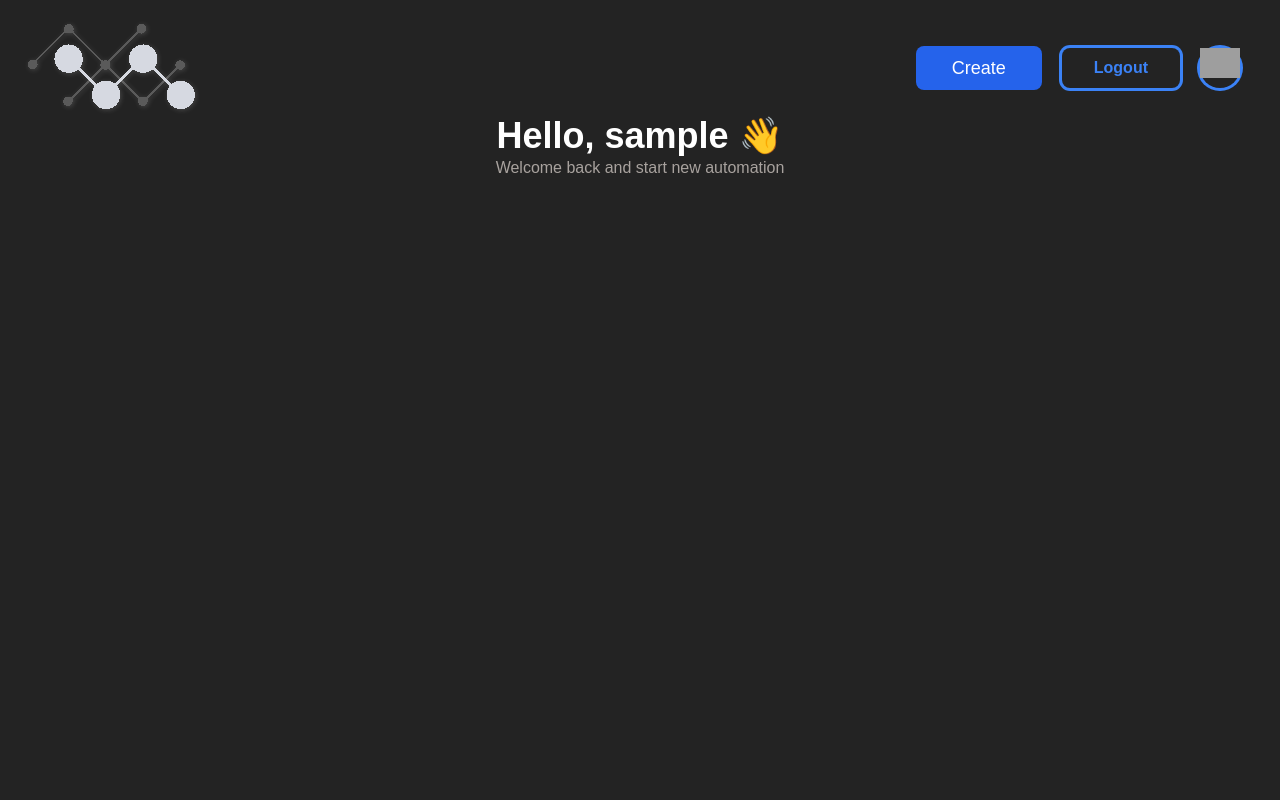
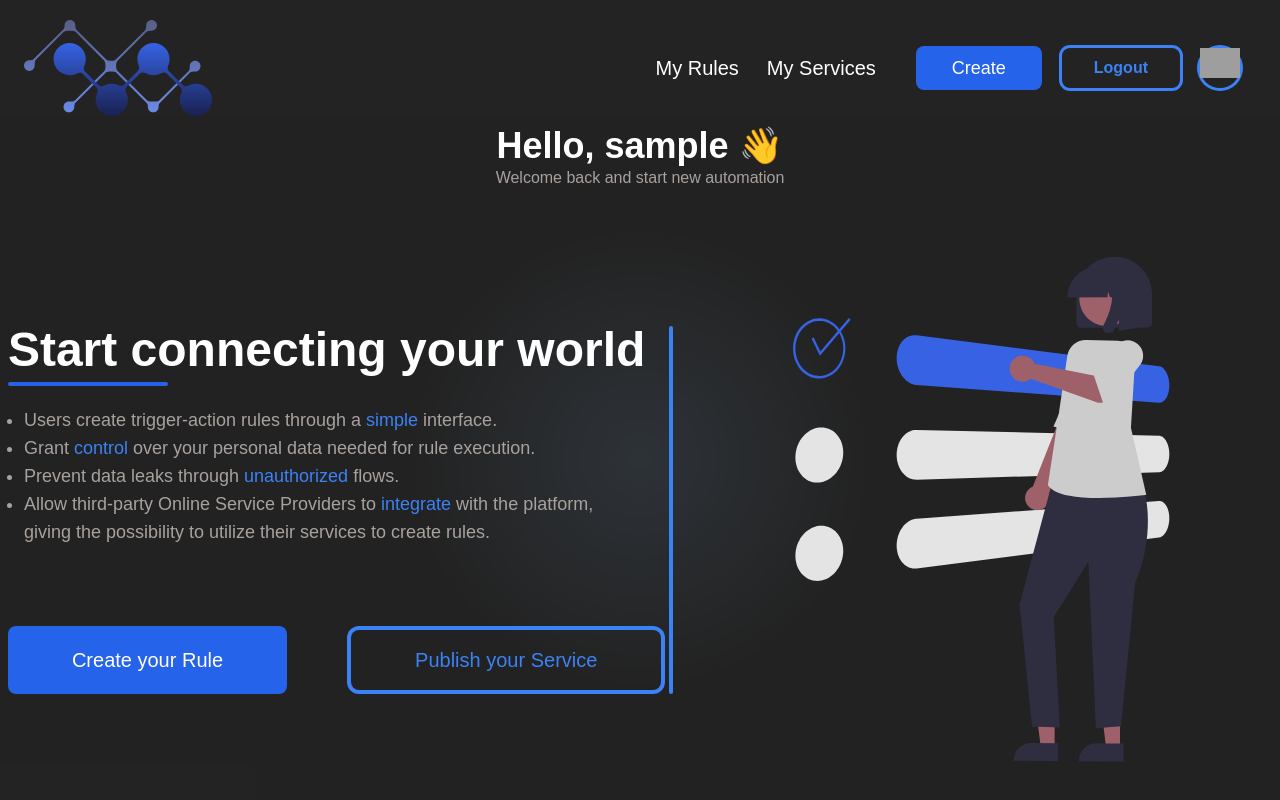
Before and after one commit to PrivTap/PrivTap, a Vue app in the folder frontend/: page /home in a window 1280 px wide. Built offline with nearby package versions, Linux system fonts and the light colour scheme; sample sign-in values are in the browser's storage; grey boxes are pictures that could not be loaded.

Commit message:
Feat: [develop] Adds HomeView style and texts

```diff
--- a/frontend/src/assets/style.css
+++ b/frontend/src/assets/style.css
@@ -33,7 +33,7 @@
 #app {
     font-family: 'Nunito', sans-serif;
     font-weight: 200;
-    height: 100vh;
+    min-height: 100vh;
     margin: 0;
     background-color: #232323;
 }
--- /dev/null
+++ b/frontend/src/components/CreateRule.vue
@@ -0,0 +1,23 @@
+<template>
+    <div>
+        <h1>Create Rule</h1>
+        <div>
+            <h2> IF THIS </h2>
+            <button> Add </button>
+        </div>
+
+        <div>
+            <h2> THEN THAT </h2>
+            <button> Add </button>
+        </div>
+
+    </div>
+</template>
+
+<script setup lang="ts">
+
+</script>
+
+<style scoped>
+
+</style>
--- a/frontend/src/components/NavBar.vue
+++ b/frontend/src/components/NavBar.vue
@@ -7,6 +7,10 @@
             @click="router.push('home')"
           />
     <div class="flex pr-10 space-x-5 text-center items-center">
+      <div class="text-xl font-medium text-white px-5 space-x-7">
+        <a @click="router.push('personalpage')">My Rules</a>
+        <a @click="router.push('osppersonalpage')">My Services</a>
+      </div>
       <button
         class="rounded-lg bg-blue-600 py-2 px-9 text-lg font-medium text-white hover:bg-blue-700"
       >
--- a/frontend/src/views/HomeView.vue
+++ b/frontend/src/views/HomeView.vue
@@ -1,15 +1,82 @@
 <template>
-  <div class="text-center text-white">
-    <p class="font-semibold text-4xl"> Hello, {{ authStore.user?.username }} 👋 </p>
-    <p class="text-stone-400"> Welcome back and start new automation </p>
+  <div
+    class="h-[calc(100vh-116px)] relative w-full flex items-center justify-center"
+  >
+    <div
+      class="w-1/2 h-[80vh] mx-auto rounded-full bg-gradient-radial from-blue-300 via-transparent"
+    ></div>
+    <div class="h-full w-full bg-[#232323]/90 absolute z-10"></div>
+
+    <div class="absolute z-50">
+      <div class="text-center text-white h-full w-full">
+        <p class="font-semibold text-4xl">
+          Hello, {{ authStore.user?.username }} 👋
+        </p>
+        <p class="text-stone-400">Welcome back and start new automation</p>
+      </div>
+      <div class="grid grid-cols-12 gap-20 lg:gap-none pt-10">
+        <div
+          class="col-span-full lg:col-span-7 flex items-center justify-center0"
+        >
+          <div class="flex justify-between w-full">
+            <div class=""></div>
+            <div>
+              <span class="text-white text-5xl font-semibold"
+                >Start connecting your world
+              </span>
+              <div class="h-1 w-40 bg-blue-600 rounded-full mb-5 mt-2"></div>
+              <ul class="list-disc pl-4 text-stone-400 text-lg">
+                <li>
+                  Users create trigger-action rules through a
+                  <strong class="text-blue-500">simple</strong> interface.
+                </li>
+                <li>
+                  Grant <strong class="text-blue-500">control</strong> over your
+                  personal data needed for rule execution.
+                </li>
+                <li>
+                  Prevent data leaks through
+                  <strong class="text-blue-500">unauthorized</strong> flows.
+                </li>
+                <li>
+                  Allow third-party Online Service Providers to
+                  <strong class="text-blue-500">integrate</strong> with the
+                  platform,
+                  <br />
+                  giving the possibility to utilize their services to create
+                  rules.
+                </li>
+              </ul>
+              <div class="text-white font-semibold text-xl space-x-16 pt-20">
+                <button
+                  class="rounded-lg bg-blue-600 py-5 px-16 font-normal text-white hover:bg-blue-700"
+                >
+                  Create your Rule
+                </button>
+                <button
+                  class="rounded-lg py-4 px-16 font-normal text-blue-500 ring-blue-500 ring-[4px] hover:text-blue-400 hover:ring-blue-400"
+                >
+                  Publish your Service
+                </button>
+              </div>
+            </div>
+            <div class="w-0 lg:w-1 rounded bg-blue-500 mr-10"></div>
+          </div>
+        </div>
+
+        <!-- <div class="h-96 w-1 bg-blue-500 rounded-full"></div> -->
+        <div class="col-span-full lg:col-span-5">
+          <img class="h-[70vh] mx-auto" :src="draw" />
+        </div>
+      </div>
+    </div>
   </div>
 </template>
 
 <script setup lang="ts">
 import { useAuthStore } from "../stores/auth_store";
+import draw from "@/assets/images/draw.svg";
 const authStore = useAuthStore();
 </script>
 
-
-<style scoped>
-</style>
+<style scoped></style>
--- a/frontend/tailwind.config.js
+++ b/frontend/tailwind.config.js
@@ -6,6 +6,10 @@ module.exports = {
   ],
   theme: {
     extend: {
+      backgroundImage: {
+        "gradient-radial": "radial-gradient(var(--tw-gradient-stops))",
+        "gradient-circle": " radial-gradient(circle at center,(var(--tw-gradient-stops))",
+       },
     },
   },
   plugins: [],
```
Also changed, not shown: frontend/src/assets/images/draw.svg (added), frontend/src/assets/images/logo_light.svg.
